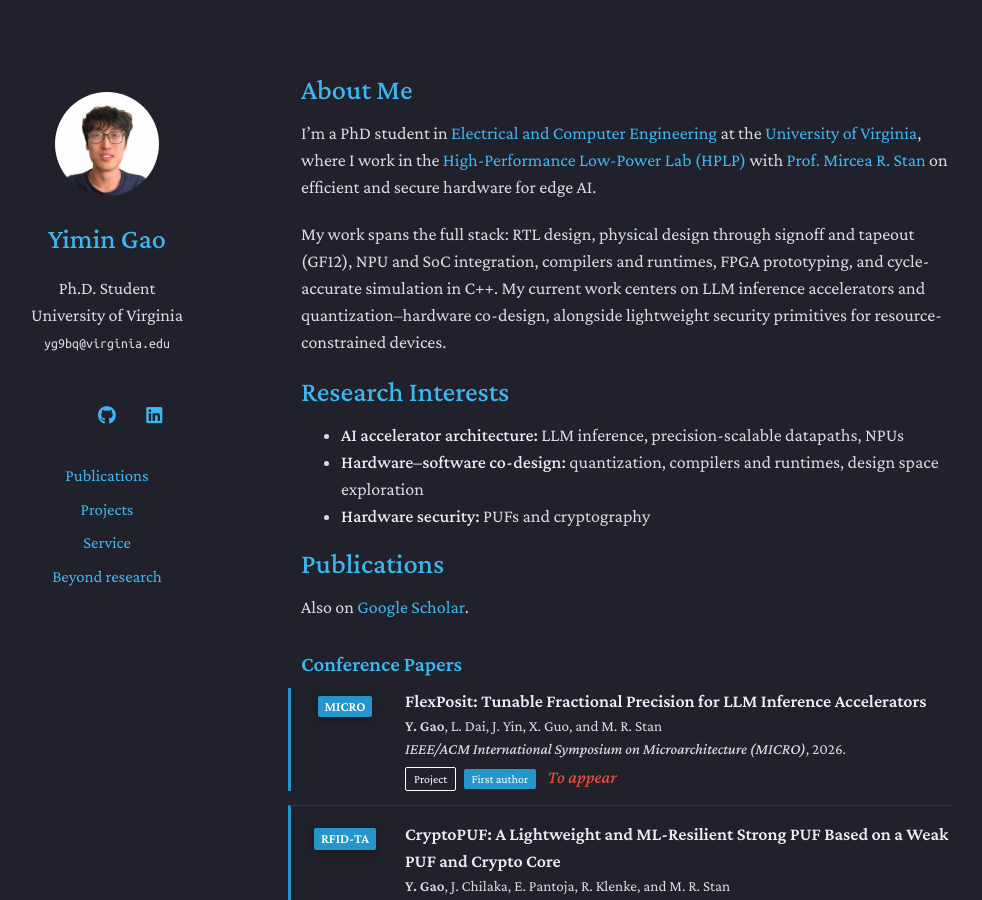
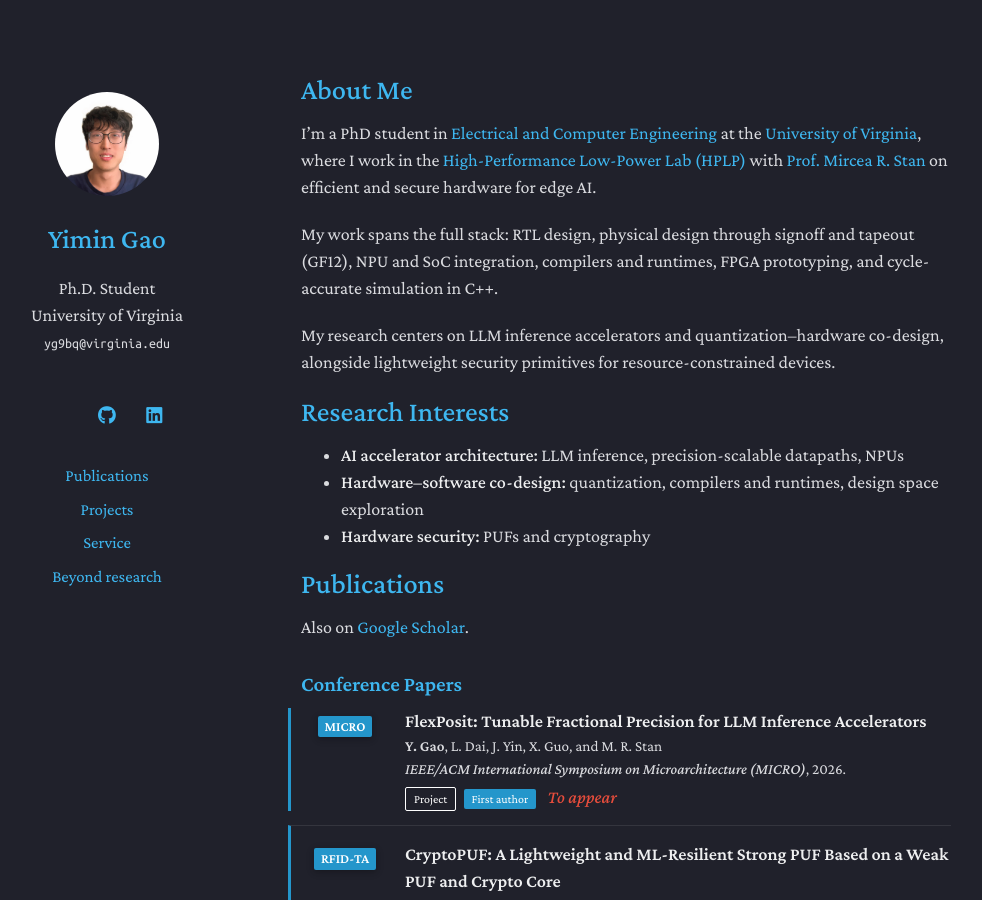
Before and after one commit to YiminGao0113/YiminGao0113.github.io, a Jekyll site: the page built from _pages/about.md, in a window 1280 px wide and 900 px high. Shown: the whole window, without its empty margins (169-1151 px from the left). Built offline with Jekyll 4.4.1, drawn with Linux system fonts in a browser that asks for light colours; a style sheet for code colours, icons or effects is not loaded; our own code applies the rules of GitHub Pages for plain Markdown files.

Commit message:
Bio: split skills and research focus into two paragraphs
Co-Authored-By: Claude Opus 5.5 <noreply@anthropic.com>
Claude-Session: https://claude.ai/code/session_01YEvZxk96wYcaPiDtptvMUG

```diff
--- a/_pages/about.md
+++ b/_pages/about.md
@@ -11,7 +11,9 @@ redirect_from:
 
 I'm a PhD student in [Electrical and Computer Engineering](https://engineering.virginia.edu/departments/electrical-and-computer-engineering) at the [University of Virginia](https://www.virginia.edu/), where I work in the [High-Performance Low-Power Lab (HPLP)](https://engineering.virginia.edu/labs-groups/high-performance-low-power-lab) with [Prof. Mircea R. Stan](https://engineering.virginia.edu/faculty/mircea-r-stan) on efficient and secure hardware for edge AI.
 
-My work spans the full stack: RTL design, physical design through signoff and tapeout (GF12), NPU and SoC integration, compilers and runtimes, FPGA prototyping, and cycle-accurate simulation in C++. My current work centers on LLM inference accelerators and quantization–hardware co-design, alongside lightweight security primitives for resource-constrained devices.
+My work spans the full stack: RTL design, physical design through signoff and tapeout (GF12), NPU and SoC integration, compilers and runtimes, FPGA prototyping, and cycle-accurate simulation in C++.
+
+My research centers on LLM inference accelerators and quantization–hardware co-design, alongside lightweight security primitives for resource-constrained devices.
 
 ## Research Interests
 
```
